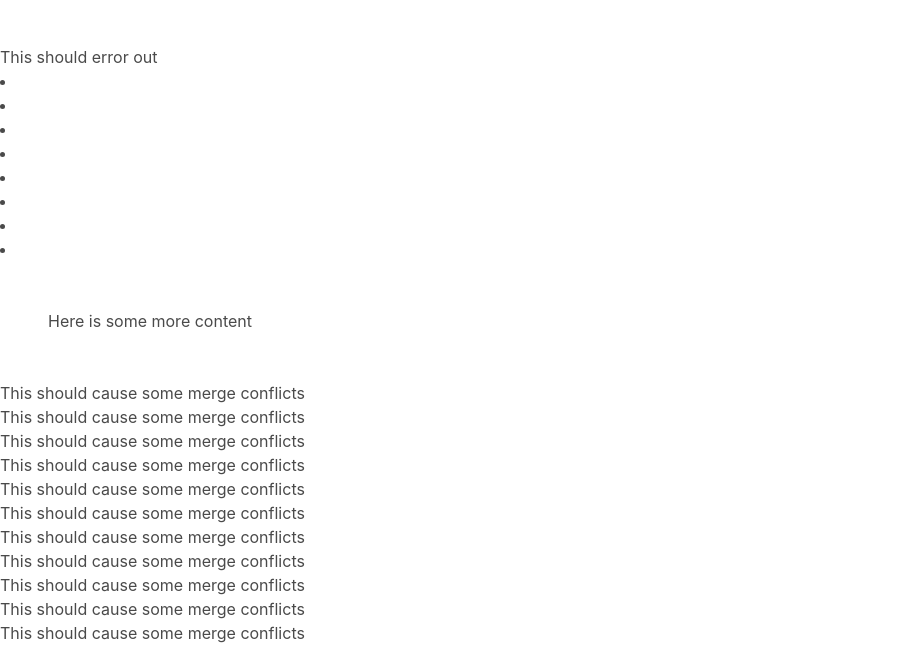
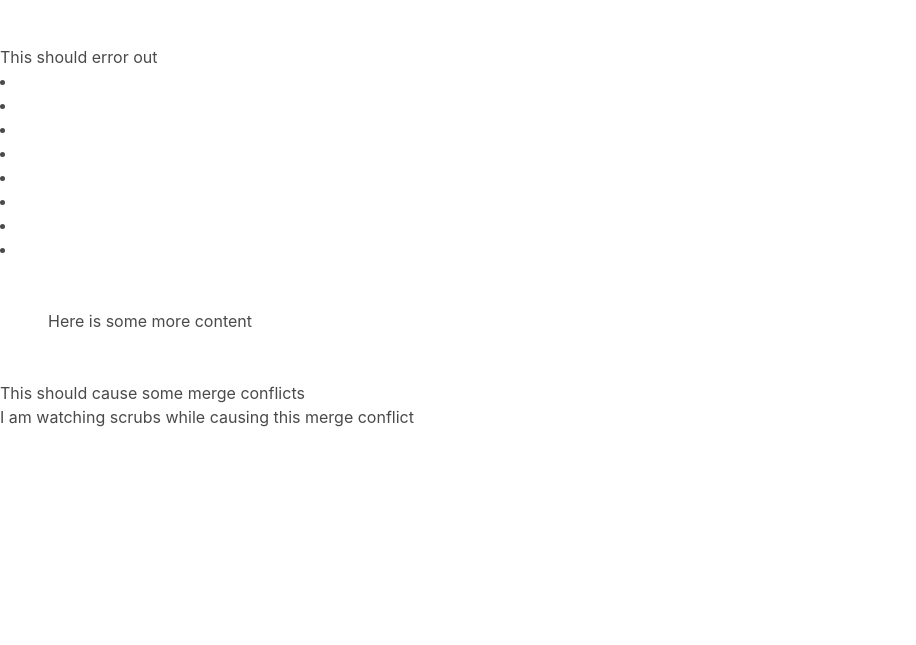
Before and after one commit to abdulamite/LearnGithub, a plain HTML site: page src/index.html in a window 1280 px wide. Shown: the part 166-811 px from the top of the page, without its empty margins (0-916 px from the left). Drawn offline with nearby package versions, Linux system fonts and the light colour scheme.

Commit message:
some more merge conflict practice

```diff
--- a/src/index.html
+++ b/src/index.html
@@ -32,17 +32,7 @@
     Here is some more content
   </div>
   <p>This should cause some merge conflicts</p>
-    <p>This should cause some merge conflicts</p>
-    <p>This should cause some merge conflicts</p>
-    <p>This should cause some merge conflicts</p>
-    <p>This should cause some merge conflicts</p>
-    <p>This should cause some merge conflicts</p>
-    <p>This should cause some merge conflicts</p>
-    <p>This should cause some merge conflicts</p>
-    <p>This should cause some merge conflicts</p>
-    <p>This should cause some merge conflicts</p>
-    <p>This should cause some merge conflicts</p>
-
+  <h1>I am watching scrubs while causing this merge conflict</h1>
   <script src="../dist/bundle.js" charset="utf-8"></script>
   </body>
 </html>
```
